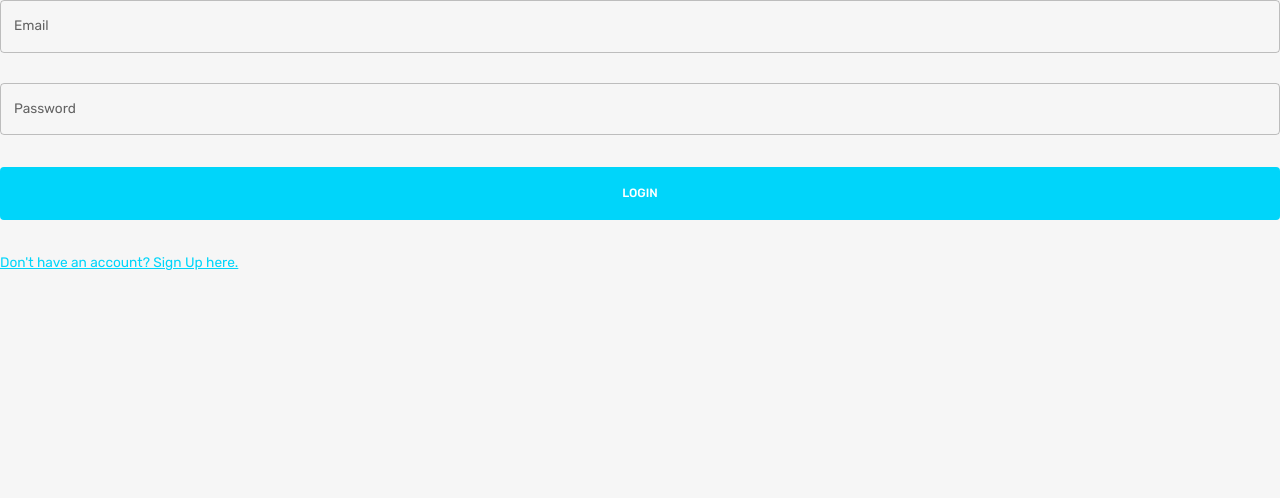
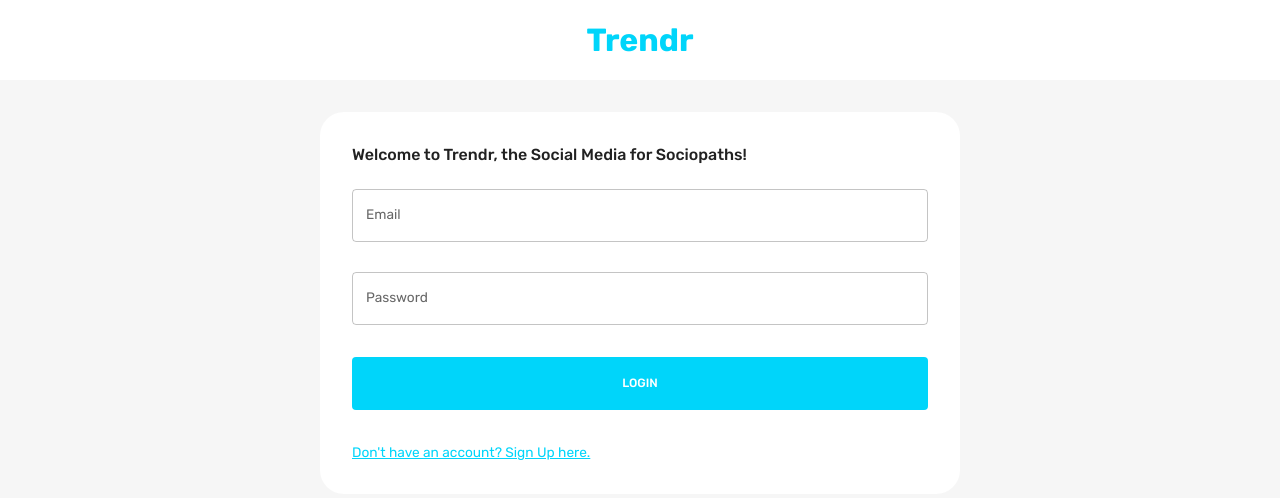
Before and after one commit to Han0612/MERN-Project-Social-App, a React (Create React App) app in the folder client/: page / in a window 1280 px wide. Shown: the top 498 px of the page. Built offline with nearby package versions, Linux system fonts and the light colour scheme.

Commit message:
correct logic mistakes

```diff
--- a/client/src/App.js
+++ b/client/src/App.js
@@ -1,12 +1,12 @@
 import { BrowserRouter, Navigate, Routes, Route } from "react-router-dom"
 import HomePage from "scenes/homePage"
-import LoginPage from "scenes/loginPage/Form.jsx"
+import LoginPage from "scenes/loginPage"
 import ProfilePage from "scenes/profilePage"
 import { useMemo } from "react"
 import { useSelector } from "react-redux"
 import { CssBaseline, ThemeProvider } from "@mui/material"
 import { createTheme } from "@mui/material/styles"
-import { themeSettings } from "./theme.js"
+import { themeSettings } from "./theme"
 
 
 /**
@@ -21,7 +21,7 @@ function App() {
   const isAuth = Boolean(useSelector((state) => state.token))
 
   return (
-    <div className="App">
+    <div className="app">
       <BrowserRouter>
         <ThemeProvider theme={theme}>
           <CssBaseline />
```
